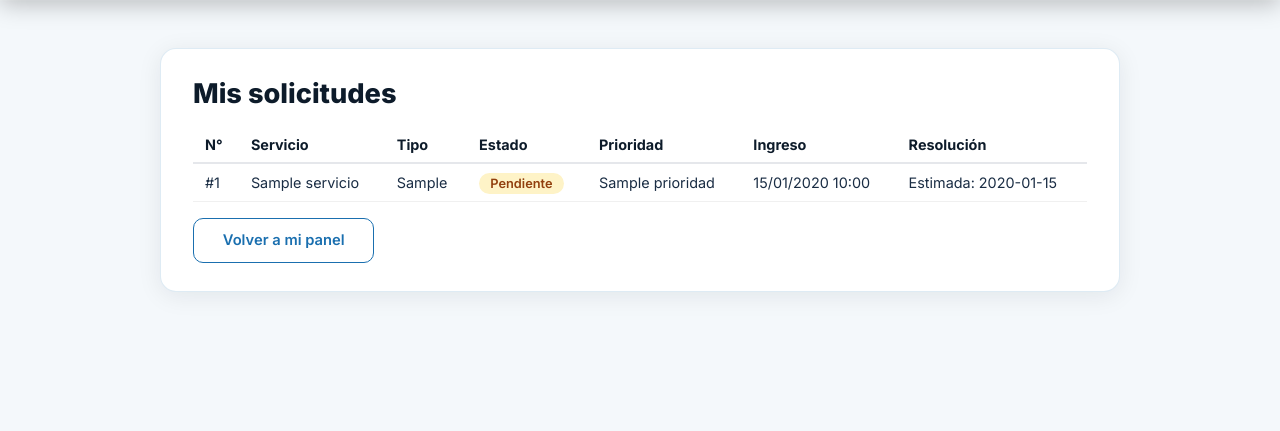
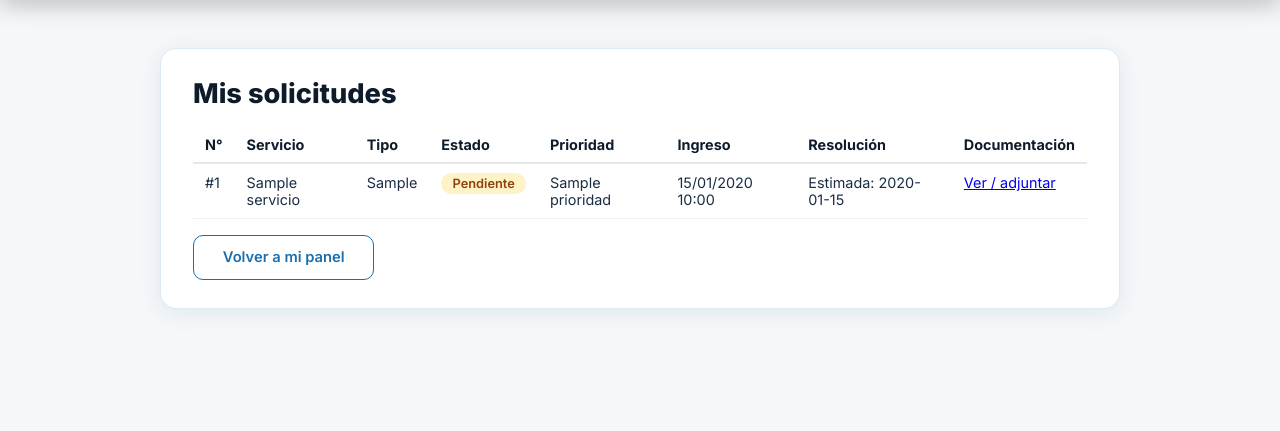
Before and after one commit to brianlautaro/TechSolutions-AyMS, a Flask app: template templates/mis_solicitudes/lista.html in a window 1280 px wide. Shown: the part 60-491 px from the top of the page. Run offline with Flask 3, Linux system fonts and the light colour scheme; the template is opened without the code that fills it: most values are stand-ins (such as "Sample title", 1, 10 or a date in 2020).

Commit message:
HU-09: link de adjuntos en Mis solicitudes

```diff
--- a/templates/mis_solicitudes/lista.html
+++ b/templates/mis_solicitudes/lista.html
@@ -24,6 +24,7 @@
             <th>Prioridad</th>
             <th>Ingreso</th>
             <th>Resolución</th>
+            <th>Documentación</th>
           </tr>
         </thead>
         <tbody>
@@ -48,6 +49,9 @@
               {% else %}
                 —
               {% endif %}
+              </td>
+            <td><a href="{{ url_for('adjuntos.ver', solicitud_id=s.id) }}">Ver / adjuntar</a></td>
+          </tr>
             </td>
           </tr>
           {% endfor %}
```
